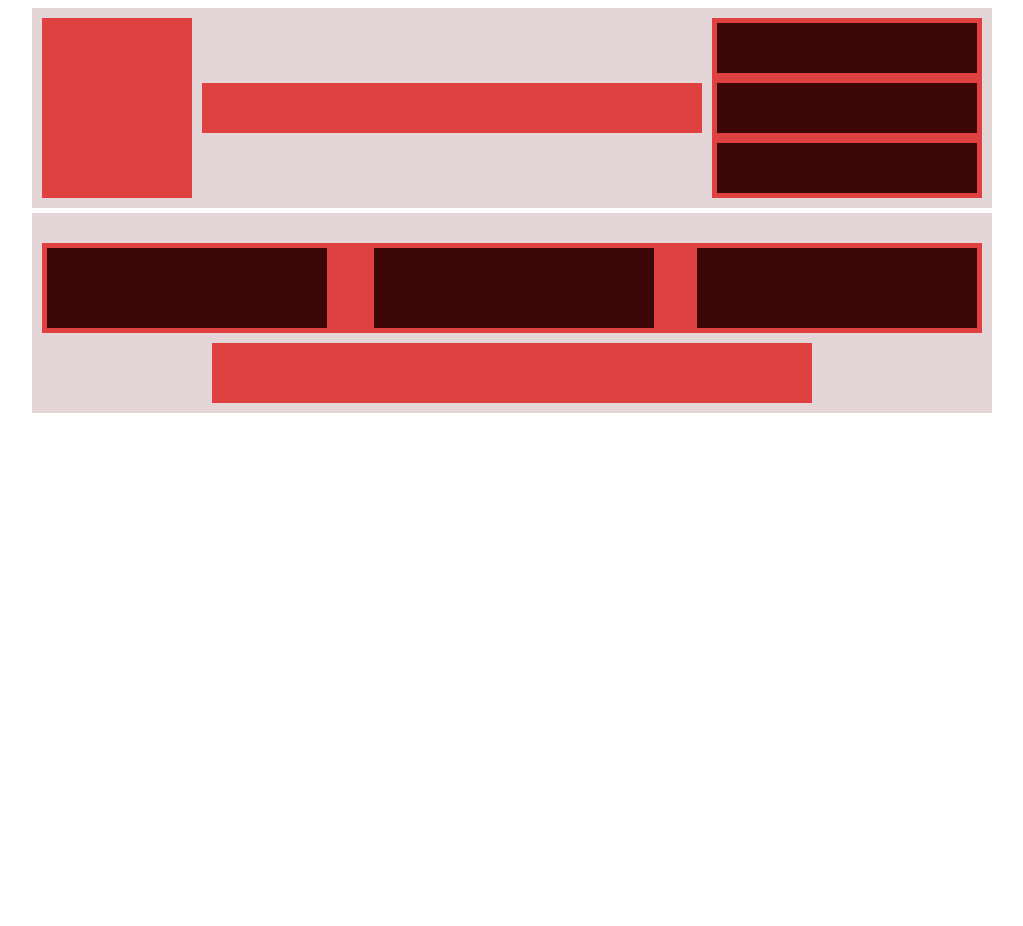
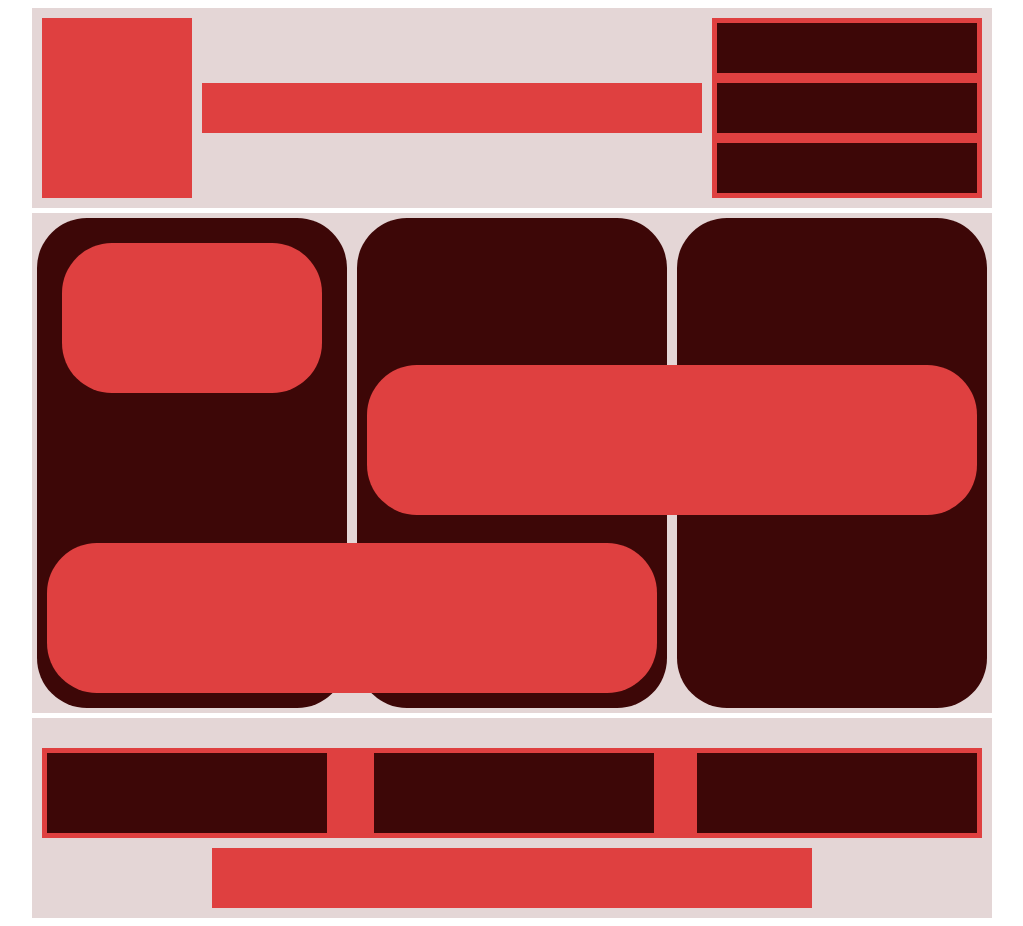
Before and after one commit to matias-sanchez-villar/ModeloCajas, a plain HTML site: page index.html in a window 1280 px wide. Shown: the whole page, without its empty margins (128-1151 px from the left). Before the commit the page ends 800 px from the top, so only its background shows below. Drawn offline with Linux system fonts and the light colour scheme.

Commit message:
mas cajas

```diff
--- a/estilos.css
+++ b/estilos.css
@@ -58,6 +58,47 @@ header {
   margin: 5px;
   background-color: #3D0707;
 }
+/*
+secciones
+*/
+
+#seccion1{
+  height: 500px;
+  margin-top: 5px;
+  background-color: #e4d6d6;
+}
+
+#seccion1_ID1, #seccion1_ID2, #seccion1_ID3{
+  width: 310px;
+  height: 490px;
+  margin: 5px;
+  background-color: #3D0707;
+  border-radius: 50px;
+  float: left;
+}
+
+#seccion1_ID1_id1, #seccion1_ID1_id2 , #seccion1_ID1_id3{
+  width: 260px;
+  height: 150px;
+  float: right;
+  margin: 25px;
+  border-radius: 50px;
+  background-color: #df4040;
+}
+
+#seccion1_ID1_id2{
+  width: 610px;
+  margin-right: 10px;
+  margin-top: 325px;
+  border-radius: 50px;
+}
+
+#seccion1_ID1_id3{
+  width: 610px;
+  margin-right: 10px;
+  margin-top: 147px;
+  border-radius: 50px;
+}
 
 /*
 arrancamos el Footer
--- a/index.html
+++ b/index.html
@@ -1,5 +1,5 @@
 <!DOCTYPE html>
-<html lang="en">
+<html lang="es">
   <head>
     <meta charset="UTF-8" />
     <meta name="viewport" content="width=device-width, initial-scale=1.0" />
@@ -21,7 +21,17 @@
         <div id="menu3"></div>
       </nav>
     </header>
-    <section></section>
+    <section id="seccion1">
+      <div id="seccion1_ID1">
+        <div id="seccion1_ID1_id1"></div>
+      </div>
+      <div id="seccion1_ID2">
+        <div id="seccion1_ID1_id2"></div>
+      </div>
+      <div id="seccion1_ID3">
+        <div id="seccion1_ID1_id3"></div>
+      </div>
+    </section>
     <section></section>
     <section></section>
     <footer>
```
Also changed, not shown: 1 other file.
